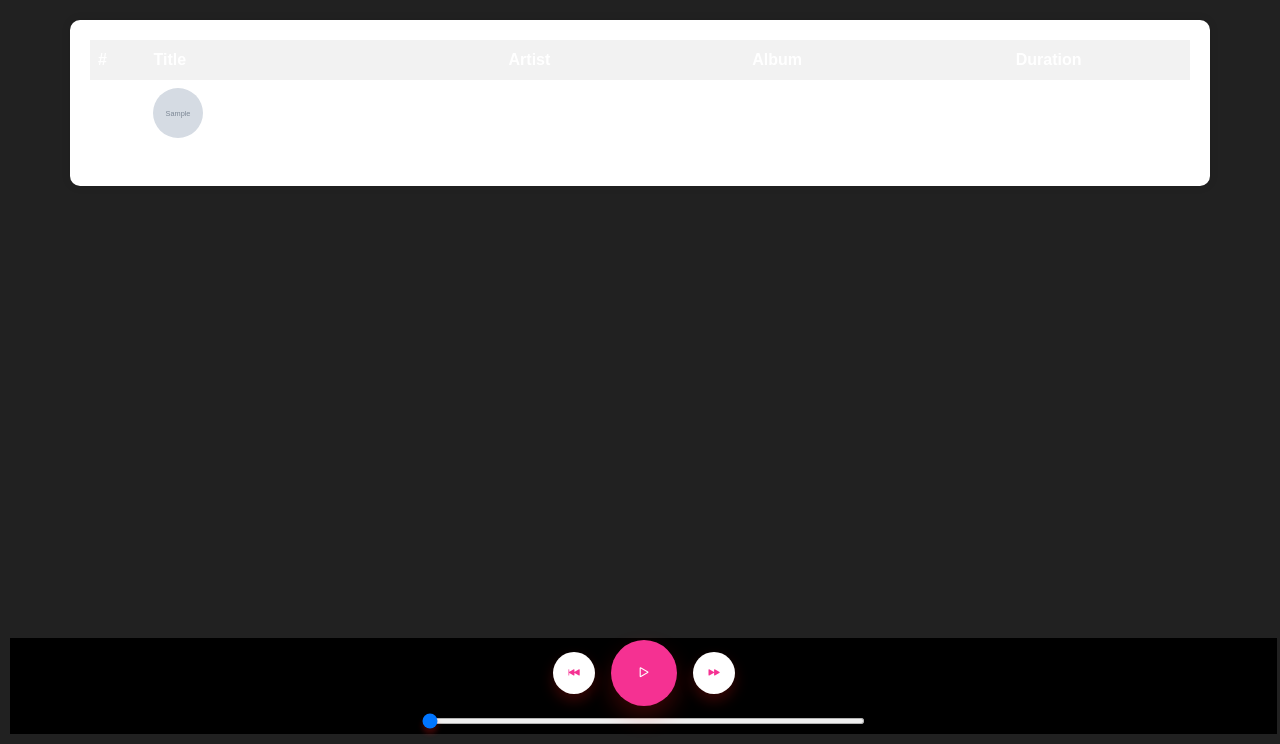
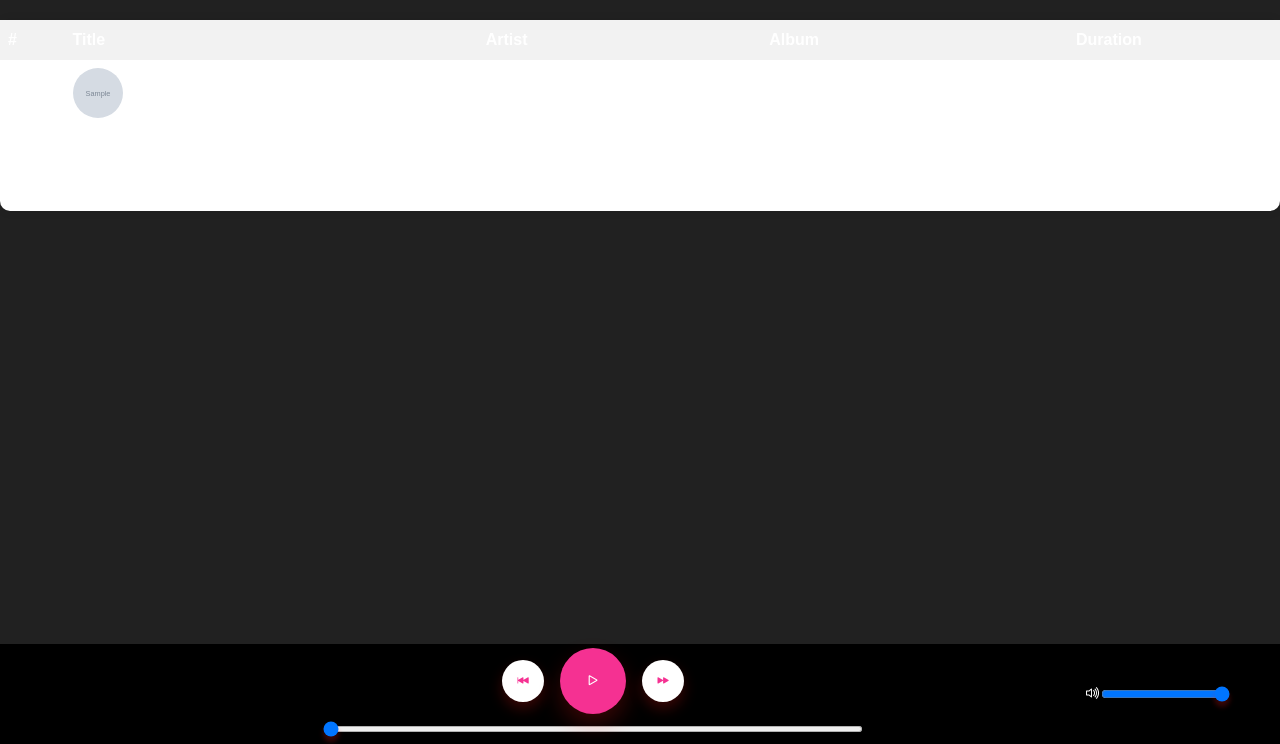
Before and after one commit to Istentel/Music-Stream-Platform, a Flask app: page / in a window 1280 px wide. Shown: the part 56-800 px from the top of the page. Run offline with Flask 2, Linux system fonts and the light colour scheme; grey boxes marked "Sample" are stand-in pictures; a database or web service that is not in the repository returns one stand-in record (values such as "Sample title"); data that the repository does not hold is empty; some libraries are stand-ins or nearby versions.

Commit message:
chore: playbar fill the whole screen, implemented sound level, solved bug playbar cover songs list

```diff
--- a/flask_server/web/templates/home.html
+++ b/flask_server/web/templates/home.html
@@ -11,10 +11,11 @@
             margin: 0;
             padding: 0;
         }
-        .container {
+        .songsTable {
             width: 100%;
             margin: 20px auto;
-            padding: 20px;
+            /* padding: 20px; this narrows the list*/
+            padding-bottom: 65px;
             background-color: #fff;
             border-radius: 10px;
             box-shadow: 0 0 10px rgba(0, 0, 0, 0.1);
@@ -48,7 +49,7 @@
 {% endblock %}
 
 {% block content %}
-<div class="container">
+<div class="songsTable">
     <table>
         <thead>
             <tr>
@@ -108,35 +109,6 @@
                 });
             });
         });
-
-    document.addEventListener('DOMContentLoaded', function () {
-        const songList = document.getElementById('songList');
-
-        // Add click event listener to each list item
-        songList.addEventListener('click', function (event) {
-            const listItem = event.target.closest('li'); // Get the closest <li> element
-            if (listItem) {
-                const songId = listItem.getAttribute('data-song-id');
-
-                // Remove 'active' class from previously clicked items
-                const previousActiveItem = songList.querySelector('.active');
-
-                if (previousActiveItem) {
-                    previousActiveItem.classList.remove('active');
-                }
-
-                // Add 'active' class to the clicked item
-                listItem.classList.add('active');
-
-                if (songId) {
-                    // Perform a certain action based on the song ID
-                    console.log('Song with ID', songId, 'clicked');
-                    // You can call a function here to handle the click event
-                    playSong(songId);
-                }
-            }
-        });
-    });
 </script>
 
 {% endblock %}
--- a/flask_server/web/templates/playbar.html
+++ b/flask_server/web/templates/playbar.html
@@ -1,30 +1,51 @@
+
 <html>
 <head>
   <style>
     .playbar{
       background: black;
       position: fixed;
-      left: 10px;
-      bottom: 10px;
-      width: 99%;
+      left: 0px;
+      bottom: 0px;
+      width: 100%;
+      height: 100px;
+      display: flex;
+      flex-direction: row;
+      justify-content: space-between;
+      align-items: center;
+    }
+    .row {
+      width: auto;
+      border: 1px solid blue;
+    }
+    .audioControls{
+      width: 50%;
+      padding-left: 100px;
     }
     .progressbar{
       display: flex;
       justify-content: center;
       align-items: center;
     }
-
+    .volumebar{
+      display: flex;
+      padding-right: 50px;
+      justify-content: center;
+      align-items: center;
+    }
     #progress{
       -webkit-appearance: button;
-      width: 35%;
+      width: 100%;
       height: 6px;
       background: #f53192;
       border-radius: 4px;
       cursor: pointer;
       margin: 10px 0;
     }
-
-    #progress::-webkit-slider-thumb{
+    #volume {
+      width: 100%;
+    }
+    #progress::-webkit-slider-thumb, #volume::-webkit-slider-thumb{
       -webkit-appearance: none;
       background: #f53192;
       width: 30px;
@@ -33,13 +54,11 @@
       border: 8px solid  #fff;
       box-shadow: 0 5px 5px rgba(255, 26, 26, 0.22);
     }
-
     .controls{
       display: flex;
       justify-content: center;
       align-items: center;
     }
-
     .controls div{
       transform: scale(0.7);
       width: 60px;
@@ -54,7 +73,6 @@
       box-shadow: 0 10px 20px rgba(255, 26, 25, 0.22);
       cursor: pointer;
     }
-
     .controls div:nth-child(2){
       transform: scale(1.1);
       background: #f53192;
@@ -67,7 +85,10 @@
     <source src="" type="audio/mpeg" id="audioSource">
   </audio>
 
+
   <div class="playbar">
+    <div></div>
+    <div class="audioControls">
       <div class="controls">
         <div><i class="bi bi-skip-backward-fill"></i></div>
         <div onclick="playPause()"><i class="bi bi-play" id="ctrlIcon"></i></div>
@@ -77,15 +98,19 @@
         <input type="range" value="0" id="progress">
       </div>
     </div>
-
+    <div class="volumebar">
+      <i class="bi bi-volume-up"></i>
+      <input type="range" min="0" max="100" value="100" id="volume">
+    </div>
+  </div>
 
   <!-- Bootstrap JS and dependencies -->
   <script src="https://code.jquery.com/jquery-3.5.1.slim.min.js"></script>
   <script src="https://cdn.jsdelivr.net/npm/@popperjs/core@2.5.4/dist/umd/popper.min.js"></script>
   <script src="https://stackpath.bootstrapcdn.com/bootstrap/4.5.2/js/bootstrap.min.js"></script>
-
   <script>
     let progressbar = document.getElementById("progress");
+    let volumebar = document.getElementById("volume");
     let audioPlayer = document.getElementById("audioPlayer");
     let ctrlIcon = document.getElementById("ctrlIcon");
     const audioSource = document.getElementById('audioSource');
@@ -94,20 +119,16 @@
       progressbar.max = audioPlayer.duration;
       progressbar.value = audioPlayer.currentTime;
     }
-
     // Function to handle song selection
     function playSong(songId) {
         audioSource.src = "http://localhost:5000/song/" + songId;
         audioPlayer.load(); // Reload audio player with new source
-
         if(ctrlIcon.classList.contains("bi-pause")){
           ctrlIcon.classList.remove("bi-pause");
           ctrlIcon.classList.add("bi-play");
         }
-
         playPause();
     }
-
     function playPause(){
       console.log(window.location.pathname + "\n");
       console.log(window.location.href + "\n");
@@ -122,25 +143,25 @@
         ctrlIcon.classList.remove("bi-play");
       }
     }
-
     audioPlayer.addEventListener('ended', function() {
       // Change control icon to play icon when song ends
       ctrlIcon.classList.remove("bi-pause");
       ctrlIcon.classList.add("bi-play");
     });
-
     if(audioPlayer.play()){
       setInterval(()=>{
         progressbar.value = audioPlayer.currentTime;
       },500)
     }
-
     progressbar.onchange = function(){
       audioPlayer.play();
       audioPlayer.currentTime = progressbar.value;
       ctrlIcon.classList.add("bi-pause");
       ctrlIcon.classList.remove("bi-play");
     }
+    volumebar.onchange = function() {
+      audioPlayer.volume = volumebar.value / 100;
+    }
   </script>
 </body>
 </html>
```
Lines whose indentation alone changed are shown as unchanged.
